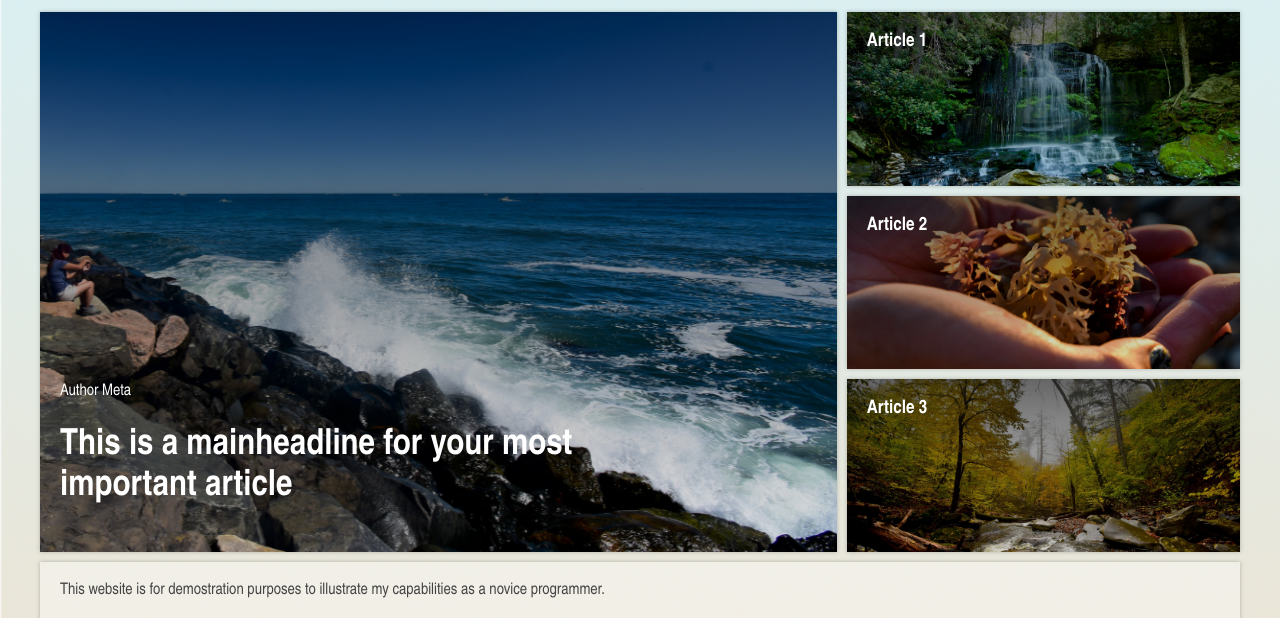
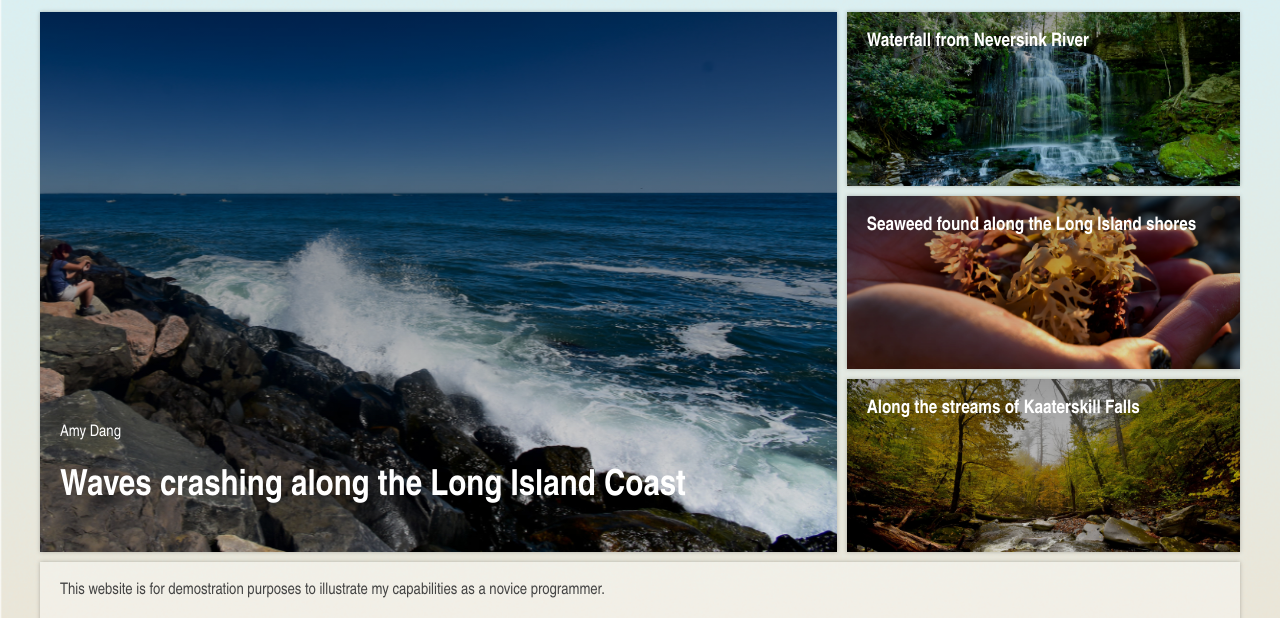
Before and after one commit to szekai901/Amy-Dang-Website, a plain HTML site: page index.html in a window 1280 px wide. Shown: the part 122-740 px from the top of the page. Drawn offline with nearby package versions, Linux system fonts and the light colour scheme; a web font is replaced by a local one.

Commit message:
minor edits

```diff
--- a/about-mestyles.css
+++ b/about-mestyles.css
@@ -68,7 +68,7 @@ article h5
 
 article p
 {
-    font-size: 17px;
+    font-size: 14px;
 }
 .nav-wrapper
 {
--- a/index.html
+++ b/index.html
@@ -28,18 +28,18 @@
         <div class="main-wrapper">
             <div class="wrapper">
                 <div class="featured">
-                <div id="meta">Author Meta</div>
-                <h1>This is a mainheadline for your most important article</h1>
+                <div id="meta">Amy Dang</div>
+                <h1>Waves crashing along the Long Island Coast</h1>
                 </div>
             <div class="sub-featured">
                 <div class="sub1">
-                    <h3>Article 1</h3>
+                    <h3>Waterfall from Neversink River</h3>
                 </div>
                 <div class="sub2">
-                    <h3>Article 2</h3>
+                    <h3>Seaweed found along the Long Island shores</h3>
                 </div>
                 <div class="sub3">
-                    <h3>Article 3</h3>
+                    <h3>Along the streams of Kaaterskill Falls</h3>
                 </div>
             </div>
             <div class="main-content">This website is for demostration purposes to illustrate my capabilities as a novice programmer.</div>
--- a/styles.css
+++ b/styles.css
@@ -112,21 +112,21 @@ body
 
 .sub1
 {
-    background:linear-gradient(rgba(0,0,0,.6),rgba(0,0,0,.1))
+    background:linear-gradient(rgba(0,0,0,.4),rgba(0,0,0,.1))
     border-box, url(imgs/waterfall.jpg) no-repeat center center;
     background-size:cover;
 }
 
 .sub2
 {
-    background:linear-gradient(rgba(0,0,0,.6),rgba(0,0,0,.1))
+    background:linear-gradient(rgba(0,0,0,.4),rgba(0,0,0,.1))
     border-box, url(imgs/seaweed.jpg) no-repeat center center;
     background-size:cover;
 }
 
 .sub3
 {
-    background:linear-gradient(rgba(0,0,0,.6),rgba(0,0,0,.1))
+    background:linear-gradient(rgba(0,0,0,.4),rgba(0,0,0,.1))
     border-box, url(imgs/autumn.jpg) no-repeat center center;
     background-size:cover;
 }
@@ -145,7 +145,7 @@ body
     grid-template-columns: minmax(20px, 600px) minmax(10px, 300px) minmax(10px, 300px);
     justify-content:center;
     grid-template-rows: 1fr 1fr 1fr;
-    background:linear-gradient(rgba(0,0,0,.6),rgba(0,0,0,.1))
+    background:linear-gradient(rgba(0,0,0,.5),rgba(0,0,0,.1))
     border-box, url(imgs/water-gradient.jpg) no-repeat center center;
     background-size:cover;
     color:white;
```
Also changed, not shown: about-me.html (+1 -1 lines).
